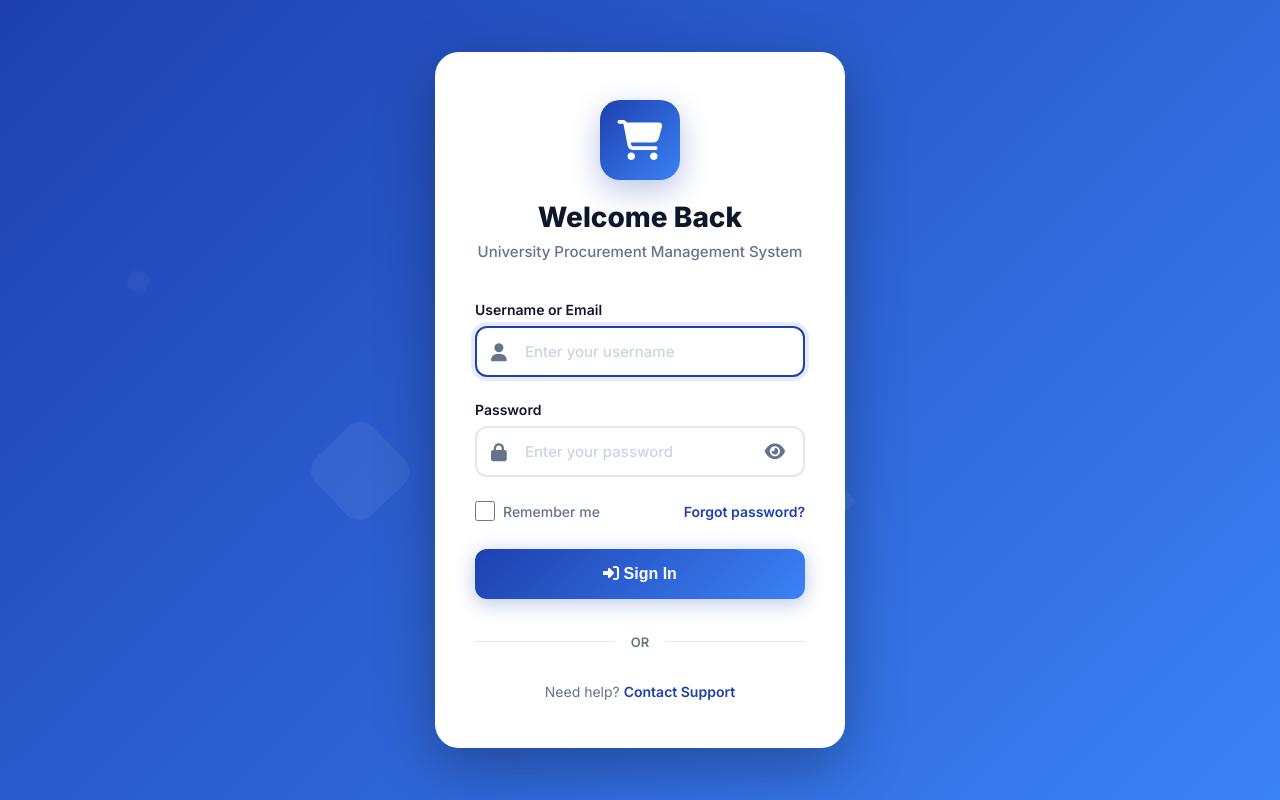
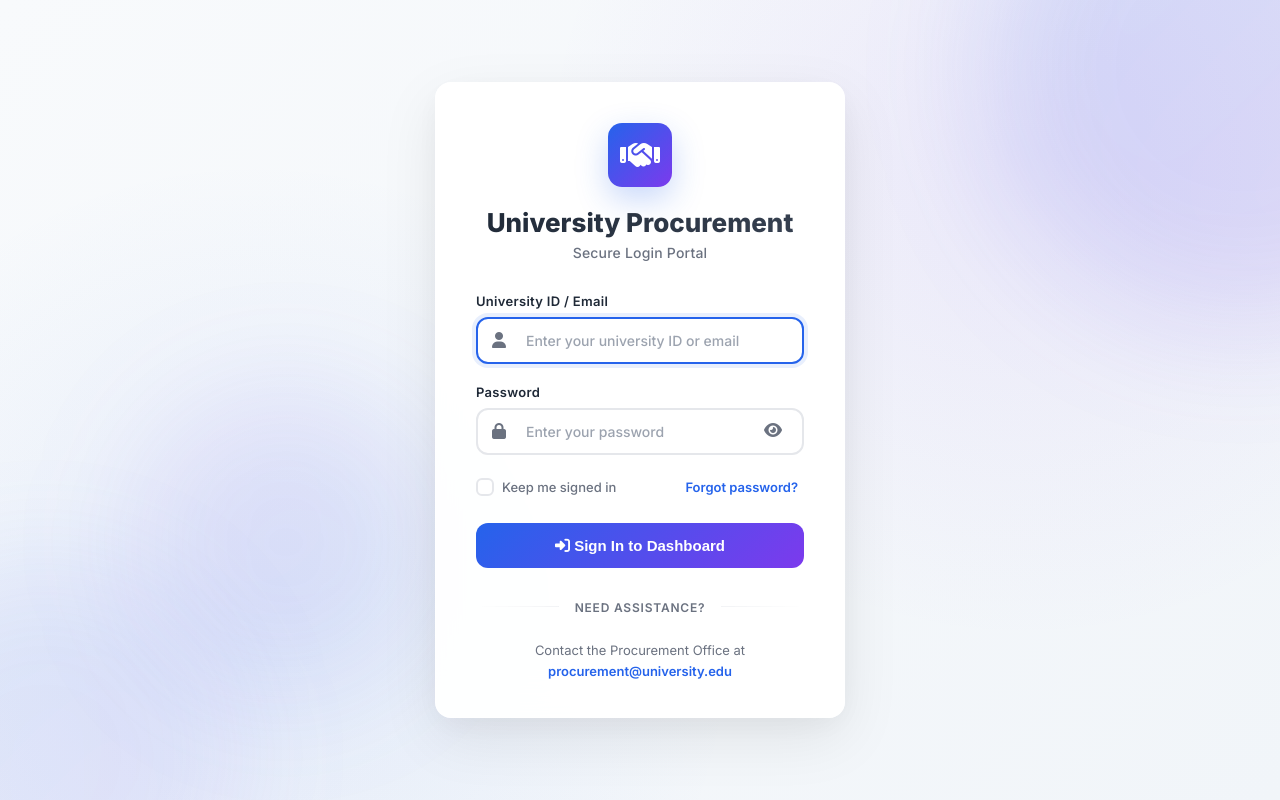
Before and after one commit to steve-ongera/procurementmis, a Django app: page / in a window 1280 px wide. Run offline with Django 5.2, Linux system fonts and the light colour scheme.

Commit message:
made updates

```diff
--- a/templates/auth/login.html
+++ b/templates/auth/login.html
@@ -19,164 +19,186 @@
         }
 
         :root {
-            --primary-color: #1E40AF;
-            --primary-hover: #1E3A8A;
-            --secondary-color: #3B82F6;
-            --accent-color: #60A5FA;
-            --dark-bg: #0F172A;
-            --card-bg: #FFFFFF;
-            --text-primary: #0F172A;
-            --text-secondary: #64748B;
-            --border-color: #E2E8F0;
-            --success-color: #10B981;
-            --danger-color: #EF4444;
-            --gradient-1: linear-gradient(135deg, #1E40AF 0%, #3B82F6 100%);
-            --gradient-2: linear-gradient(135deg, #6366F1 0%, #8B5CF6 100%);
+            --primary-color: #2563EB;
+            --primary-hover: #1D4ED8;
+            --secondary-color: #7C3AED;
+            --accent-color: #8B5CF6;
+            --text-primary: #1F2937;
+            --text-secondary: #6B7280;
+            --border-color: #E5E7EB;
+            --success-color: #059669;
+            --danger-color: #DC2626;
+            --gradient-primary: linear-gradient(135deg, #2563EB 0%, #7C3AED 100%);
+            --gradient-secondary: linear-gradient(135deg, #F3F4F6 0%, #F9FAFB 100%);
+            --card-shadow: 0 20px 60px rgba(0, 0, 0, 0.08), 0 8px 32px rgba(0, 0, 0, 0.04);
+            --hover-shadow: 0 30px 80px rgba(37, 99, 235, 0.15);
+            --border-radius: 16px;
+            --transition: all 0.3s cubic-bezier(0.4, 0, 0.2, 1);
         }
 
         body {
             font-family: 'Inter', sans-serif;
-            background: var(--gradient-1);
+            background: linear-gradient(135deg, #F8FAFC 0%, #F1F5F9 100%);
             min-height: 100vh;
             display: flex;
             align-items: center;
             justify-content: center;
             position: relative;
-            overflow: hidden;
+            overflow-x: hidden;
         }
 
-        /* Animated Background */
-        .bg-animation {
+        /* Premium Background Pattern */
+        .bg-pattern {
             position: absolute;
             top: 0;
             left: 0;
             width: 100%;
             height: 100%;
-            overflow: hidden;
+            background:
+                radial-gradient(circle at 20% 80%, rgba(37, 99, 235, 0.08) 0%, transparent 40%),
+                radial-gradient(circle at 80% 20%, rgba(124, 58, 237, 0.08) 0%, transparent 40%);
             z-index: 0;
         }
 
-        .bg-animation span {
+        /* Animated Gradient Orbs */
+        .gradient-orbs {
             position: absolute;
-            display: block;
-            width: 20px;
-            height: 20px;
-            background: rgba(255, 255, 255, 0.1);
-            animation: move 25s infinite;
-            bottom: -150px;
+            width: 100%;
+            height: 100%;
+            overflow: hidden;
+            z-index: 1;
         }
 
-        .bg-animation span:nth-child(1) {
-            left: 25%;
-            width: 80px;
-            height: 80px;
+        .orb {
+            position: absolute;
+            border-radius: 50%;
+            filter: blur(60px);
+            animation: float 20s infinite ease-in-out;
+        }
+
+        .orb-1 {
+            width: 500px;
+            height: 500px;
+            background: linear-gradient(135deg, rgba(37, 99, 235, 0.15) 0%, rgba(124, 58, 237, 0.15) 100%);
+            top: -200px;
+            right: -200px;
             animation-delay: 0s;
         }
 
-        .bg-animation span:nth-child(2) {
-            left: 10%;
-            width: 20px;
-            height: 20px;
-            animation-delay: 2s;
-            animation-duration: 12s;
+        .orb-2 {
+            width: 400px;
+            height: 400px;
+            background: linear-gradient(135deg, rgba(37, 99, 235, 0.1) 0%, rgba(139, 92, 246, 0.1) 100%);
+            bottom: -150px;
+            left: -150px;
+            animation-delay: -5s;
         }
 
-        .bg-animation span:nth-child(3) {
-            left: 70%;
-            width: 40px;
-            height: 40px;
-            animation-delay: 4s;
+        .orb-3 {
+            width: 300px;
+            height: 300px;
+            background: linear-gradient(135deg, rgba(124, 58, 237, 0.1) 0%, rgba(37, 99, 235, 0.1) 100%);
+            top: 50%;
+            left: 10%;
+            animation-delay: -10s;
         }
 
-        .bg-animation span:nth-child(4) {
-            left: 40%;
-            width: 60px;
-            height: 60px;
-            animation-delay: 0s;
-            animation-duration: 18s;
-        }
-
-        .bg-animation span:nth-child(5) {
-            left: 65%;
-            width: 20px;
-            height: 20px;
-            animation-delay: 0s;
-        }
-
-        @keyframes move {
-            0% {
-                transform: translateY(0) rotate(0deg);
-                opacity: 1;
-                border-radius: 0;
+        @keyframes float {
+            0%, 100% {
+                transform: translate(0, 0) scale(1);
             }
-            100% {
-                transform: translateY(-1000px) rotate(720deg);
-                opacity: 0;
-                border-radius: 50%;
+            25% {
+                transform: translate(20px, 20px) scale(1.05);
+            }
+            50% {
+                transform: translate(-10px, 10px) scale(0.95);
+            }
+            75% {
+                transform: translate(10px, -10px) scale(1.02);
             }
         }
 
+        /* Login Container */
         .login-container {
             position: relative;
-            z-index: 1;
+            z-index: 2;
             width: 100%;
             max-width: 450px;
             padding: 20px;
         }
 
+        /* Login Card */
         .login-card {
-            background: var(--card-bg);
-            border-radius: 24px;
-            box-shadow: 0 20px 60px rgba(0, 0, 0, 0.3);
-            padding: 48px 40px;
-            backdrop-filter: blur(10px);
+            background: rgba(255, 255, 255, 0.95);
+            backdrop-filter: blur(20px);
+            -webkit-backdrop-filter: blur(20px);
+            border-radius: var(--border-radius);
+            box-shadow: var(--card-shadow);
+            padding: 40px 40px 36px;
+            border: 1px solid rgba(255, 255, 255, 0.8);
+            position: relative;
+            overflow: hidden;
         }
 
+        /* Header Section */
         .login-header {
             text-align: center;
-            margin-bottom: 40px;
+            margin-bottom: 32px;
         }
 
         .logo-container {
-            width: 80px;
-            height: 80px;
-            background: var(--gradient-1);
-            border-radius: 20px;
+            width: 64px;
+            height: 64px;
+            background: var(--gradient-primary);
+            border-radius: 14px;
             display: flex;
             align-items: center;
             justify-content: center;
             margin: 0 auto 20px;
-            box-shadow: 0 10px 30px rgba(30, 64, 175, 0.3);
+            box-shadow: 0 12px 32px rgba(37, 99, 235, 0.25);
+            transition: var(--transition);
+        }
+
+        .logo-container:hover {
+            transform: translateY(-2px);
+            box-shadow: 0 16px 40px rgba(37, 99, 235, 0.3);
         }
 
         .logo-container i {
-            font-size: 40px;
+            font-size: 32px;
             color: white;
         }
 
         .login-header h1 {
-            font-size: 28px;
+            font-size: 26px;
             font-weight: 800;
             color: var(--text-primary);
-            margin-bottom: 8px;
+            margin-bottom: 6px;
+            background: linear-gradient(135deg, var(--text-primary) 0%, #374151 100%);
+            -webkit-background-clip: text;
+            -webkit-text-fill-color: transparent;
+            background-clip: text;
         }
 
         .login-header p {
-            font-size: 15px;
+            font-size: 14px;
             color: var(--text-secondary);
             font-weight: 500;
+            letter-spacing: 0.2px;
         }
 
+        /* Form Elements */
         .form-group {
-            margin-bottom: 24px;
+            margin-bottom: 20px;
         }
 
         .form-label {
             display: block;
-            font-size: 14px;
+            font-size: 13px;
             font-weight: 600;
             color: var(--text-primary);
             margin-bottom: 8px;
+            letter-spacing: 0.3px;
         }
 
         .input-wrapper {
@@ -189,28 +211,35 @@
             top: 50%;
             transform: translateY(-50%);
             color: var(--text-secondary);
-            font-size: 18px;
+            font-size: 16px;
+            transition: var(--transition);
         }
 
         .form-control {
             width: 100%;
-            padding: 14px 16px 14px 48px;
-            font-size: 15px;
+            padding: 13px 18px 13px 48px;
+            font-size: 14px;
             font-weight: 500;
             border: 2px solid var(--border-color);
             border-radius: 12px;
             outline: none;
-            transition: all 0.3s ease;
+            transition: var(--transition);
             font-family: 'Inter', sans-serif;
+            background: white;
+            color: var(--text-primary);
         }
 
         .form-control:focus {
             border-color: var(--primary-color);
-            box-shadow: 0 0 0 4px rgba(30, 64, 175, 0.1);
+            box-shadow: 0 0 0 4px rgba(37, 99, 235, 0.1);
         }
 
         .form-control::placeholder {
-            color: #CBD5E1;
+            color: #9CA3AF;
+        }
+
+        .form-control:focus + .input-icon {
+            color: var(--primary-color);
         }
 
         .password-toggle {
@@ -222,20 +251,23 @@
             border: none;
             color: var(--text-secondary);
             cursor: pointer;
-            font-size: 18px;
-            padding: 4px;
-            transition: color 0.3s ease;
+            font-size: 16px;
+            padding: 6px;
+            transition: var(--transition);
+            border-radius: 8px;
         }
 
         .password-toggle:hover {
             color: var(--primary-color);
+            background: rgba(37, 99, 235, 0.05);
         }
 
+        /* Form Options */
         .form-options {
             display: flex;
             justify-content: space-between;
             align-items: center;
-            margin-bottom: 28px;
+            margin-bottom: 24px;
         }
 
         .remember-me {
@@ -245,12 +277,15 @@
         }
 
         .custom-checkbox {
-            width: 20px;
-            height: 20px;
+            width: 18px;
+            height: 18px;
             border: 2px solid var(--border-color);
             border-radius: 6px;
             cursor: pointer;
-            transition: all 0.3s ease;
+            transition: var(--transition);
+            position: relative;
+            appearance: none;
+            background: white;
         }
 
         .custom-checkbox:checked {
@@ -258,80 +293,111 @@
             border-color: var(--primary-color);
         }
 
+        .custom-checkbox:checked::after {
+            content: '✓';
+            position: absolute;
+            color: white;
+            font-size: 11px;
+            font-weight: bold;
+            top: 50%;
+            left: 50%;
+            transform: translate(-50%, -50%);
+        }
+
         .remember-me label {
-            font-size: 14px;
+            font-size: 13px;
             font-weight: 500;
             color: var(--text-secondary);
             cursor: pointer;
         }
 
         .forgot-password {
-            font-size: 14px;
+            font-size: 13px;
             font-weight: 600;
             color: var(--primary-color);
             text-decoration: none;
-            transition: color 0.3s ease;
+            transition: var(--transition);
+            padding: 4px 6px;
+            border-radius: 6px;
         }
 
         .forgot-password:hover {
             color: var(--primary-hover);
+            background: rgba(37, 99, 235, 0.05);
+            text-decoration: none;
         }
 
+        /* Submit Button */
         .btn-login {
             width: 100%;
-            padding: 16px;
-            background: var(--gradient-1);
+            padding: 14px;
+            background: var(--gradient-primary);
             color: white;
-            font-size: 16px;
+            font-size: 15px;
             font-weight: 700;
             border: none;
             border-radius: 12px;
             cursor: pointer;
-            transition: all 0.3s ease;
-            box-shadow: 0 4px 20px rgba(30, 64, 175, 0.3);
+            transition: var(--transition);
+            position: relative;
+            overflow: hidden;
+        }
+
+        .btn-login::before {
+            content: '';
+            position: absolute;
+            top: 0;
+            left: -100%;
+            width: 100%;
+            height: 100%;
+            background: linear-gradient(90deg, transparent, rgba(255, 255, 255, 0.2), transparent);
+            transition: left 0.5s ease;
         }
 
         .btn-login:hover {
+            box-shadow: var(--hover-shadow);
             transform: translateY(-2px);
-            box-shadow: 0 8px 30px rgba(30, 64, 175, 0.4);
+        }
+
+        .btn-login:hover::before {
+            left: 100%;
         }
 
         .btn-login:active {
             transform: translateY(0);
         }
 
+        /* Alerts */
         .alert {
             display: flex;
             align-items: center;
             gap: 12px;
-            padding: 14px 16px;
-            margin-bottom: 24px;
+            padding: 12px 16px;
+            margin-bottom: 20px;
             border-radius: 12px;
-            font-size: 14px;
+            font-size: 13px;
             font-weight: 600;
-            animation: slideIn 0.4s ease forwards;
+            animation: slideIn 0.4s cubic-bezier(0.4, 0, 0.2, 1) forwards;
         }
 
         .alert-success {
-            background-color: #ECFDF5;
-            border-left: 4px solid var(--success-color);
+            background: linear-gradient(135deg, #ECFDF5 0%, #D1FAE5 100%);
             color: #065F46;
         }
 
         .alert-error, .alert-danger {
-            background-color: #FEF2F2;
-            border-left: 4px solid var(--danger-color);
+            background: linear-gradient(135deg, #FEF2F2 0%, #FEE2E2 100%);
             color: #7F1D1D;
         }
 
         .alert i {
-            font-size: 18px;
+            font-size: 16px;
         }
 
         @keyframes slideIn {
             from {
                 opacity: 0;
-                transform: translateY(-10px);
+                transform: translateY(-12px);
             }
             to {
                 opacity: 1;
@@ -339,9 +405,10 @@
             }
         }
 
+        /* Divider */
         .divider {
             text-align: center;
-            margin: 32px 0;
+            margin: 28px 0 24px;
             position: relative;
         }
 
@@ -352,38 +419,47 @@
             top: 50%;
             width: 100%;
             height: 1px;
-            background: var(--border-color);
+            background: linear-gradient(90deg, transparent, var(--border-color), transparent);
         }
 
         .divider span {
             position: relative;
-            background: var(--card-bg);
+            background: white;
             padding: 0 16px;
             color: var(--text-secondary);
-            font-size: 13px;
+            font-size: 12px;
             font-weight: 600;
+            letter-spacing: 0.8px;
+            text-transform: uppercase;
         }
 
+        /* Help Text */
         .help-text {
             text-align: center;
-            margin-top: 24px;
-            font-size: 14px;
+            font-size: 13px;
             color: var(--text-secondary);
+            line-height: 1.6;
         }
 
         .help-text a {
             color: var(--primary-color);
             font-weight: 600;
             text-decoration: none;
+            transition: var(--transition);
+            padding: 2px 4px;
+            border-radius: 6px;
         }
 
         .help-text a:hover {
-            text-decoration: underline;
+            color: var(--primary-hover);
+            background: rgba(37, 99, 235, 0.05);
+            text-decoration: none;
         }
 
-        @media (max-width: 480px) {
+        /* Responsive Design */
+        @media (max-width: 576px) {
             .login-card {
-                padding: 36px 28px;
+                padding: 32px 28px;
             }
 
             .login-header h1 {
@@ -395,19 +471,35 @@
             }
 
             .btn-login {
-                padding: 14px;
+                padding: 13px;
             }
+        }
+
+        /* Loading Animation */
+        .loading {
+            display: inline-block;
+            width: 16px;
+            height: 16px;
+            border: 2px solid rgba(255, 255, 255, 0.3);
+            border-radius: 50%;
+            border-top-color: white;
+            animation: spin 1s ease-in-out infinite;
+        }
+
+        @keyframes spin {
+            to { transform: rotate(360deg); }
         }
     </style>
 </head>
 <body>
-    <!-- Animated Background -->
-    <div class="bg-animation">
-        <span></span>
-        <span></span>
-        <span></span>
-        <span></span>
-        <span></span>
+    <!-- Premium Background -->
+    <div class="bg-pattern"></div>
+
+    <!-- Animated Gradient Orbs -->
+    <div class="gradient-orbs">
+        <div class="orb orb-1"></div>
+        <div class="orb orb-2"></div>
+        <div class="orb orb-3"></div>
     </div>
 
     <!-- Login Container -->
@@ -415,10 +507,10 @@
         <div class="login-card">
             <div class="login-header">
                 <div class="logo-container">
-                    <i class="fas fa-shopping-cart"></i>
+                    <i class="fas fa-handshake"></i>
                 </div>
-                <h1>Welcome Back</h1>
-                <p>University Procurement Management System</p>
+                <h1>University Procurement</h1>
+                <p>Secure Login Portal</p>
             </div>
 
             <!-- Django Messages -->
@@ -436,11 +528,11 @@
             {% endif %}
 
             <!-- Login Form -->
-            <form method="POST" action="{% url 'login' %}">
+            <form method="POST" action="{% url 'login' %}" id="loginForm">
                 {% csrf_token %}
 
                 <div class="form-group">
-                    <label for="username" class="form-label">Username or Email</label>
+                    <label for="username" class="form-label">University ID / Email</label>
                     <div class="input-wrapper">
                         <i class="fas fa-user input-icon"></i>
                         <input
@@ -448,7 +540,7 @@
                             id="username"
                             name="username"
                             class="form-control"
-                            placeholder="Enter your username"
+                            placeholder="Enter your university ID or email"
                             required
                             autofocus
                         >
@@ -481,22 +573,24 @@
                             name="remember_me"
                             class="custom-checkbox"
                         >
-                        <label for="remember_me">Remember me</label>
+                        <label for="remember_me">Keep me signed in</label>
                     </div>
                     <a href="#" class="forgot-password">Forgot password?</a>
                 </div>
 
-                <button type="submit" class="btn-login">
-                    <i class="fas fa-sign-in-alt"></i> Sign In
+                <button type="submit" class="btn-login" id="submitBtn">
+                    <i class="fas fa-sign-in-alt"></i> Sign In to Dashboard
                 </button>
             </form>
 
             <div class="divider">
-                <span>OR</span>
+                <span>Need Assistance?</span>
             </div>
 
             <div class="help-text">
-                Need help? <a href="#">Contact Support</a>
+                Contact the Procurement Office at
+                <a href="mailto:procurement@university.edu">procurement@university.edu</a>
+
             </div>
         </div>
     </div>
@@ -506,6 +600,8 @@
         const togglePassword = document.getElementById('togglePassword');
         const passwordInput = document.getElementById('password');
         const toggleIcon = togglePassword.querySelector('i');
+        const loginForm = document.getElementById('loginForm');
+        const submitBtn = document.getElementById('submitBtn');
 
         togglePassword.addEventListener('click', () => {
             const type = passwordInput.getAttribute('type') === 'password' ? 'text' : 'password';
@@ -515,12 +611,27 @@
             toggleIcon.classList.toggle('fa-eye-slash');
         });
 
+        // Form submission with loading state
+        loginForm.addEventListener('submit', (e) => {
+            const username = document.getElementById('username').value;
+            const password = document.getElementById('password').value;
+
+            if (!username || !password) {
+                e.preventDefault();
+                return;
+            }
+
+            submitBtn.innerHTML = '<span class="loading"></span> Signing In...';
+            submitBtn.disabled = true;
+        });
+
         // Auto-dismiss alerts after 5 seconds
         document.addEventListener('DOMContentLoaded', () => {
             const alerts = document.querySelectorAll('.alert');
             alerts.forEach(alert => {
                 setTimeout(() => {
                     alert.style.opacity = '0';
+                    alert.style.transform = 'translateY(-10px)';
                     setTimeout(() => {
                         alert.remove();
                     }, 300);
@@ -528,10 +639,25 @@
             });
         });
 
+        // Input focus effects
+        const inputs = document.querySelectorAll('.form-control');
+        inputs.forEach(input => {
+            input.addEventListener('focus', () => {
+                input.parentElement.classList.add('focused');
+            });
+
+            input.addEventListener('blur', () => {
+                input.parentElement.classList.remove('focused');
+            });
+        });
+
         // Enter key submit
         document.addEventListener('keypress', (e) => {
             if (e.key === 'Enter') {
-                document.querySelector('form').submit();
+                const focused = document.activeElement;
+                if (focused && focused.type !== 'submit') {
+                    loginForm.submit();
+                }
             }
         });
     </script>
```
